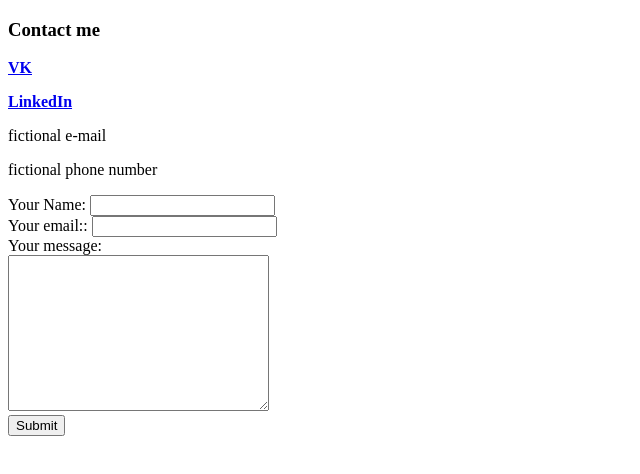
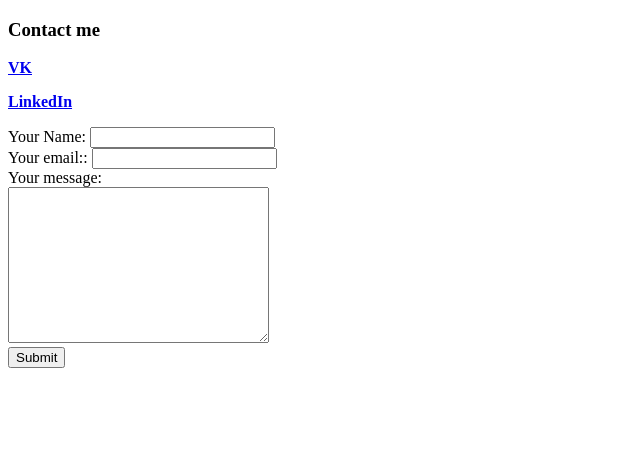
Before and after one commit to VladisMur/CV, a plain HTML site: page Contact me.html in a window 1280 px wide. Shown: the whole page, without its empty margins (0-640 px from the left). Drawn offline with Linux system fonts and the light colour scheme.

Commit message:
deleted unwanted information

```diff
--- a/Contact me.html
+++ b/Contact me.html
@@ -8,8 +8,6 @@
     <h3>Contact me</h3>
       <p><a href="https://vk.com/vladislav_muratov"><strong>VK</strong></a></p>
       <p><a href="https://www.linkedin.com/in/vladislav-muratov-908911114/"><strong>LinkedIn</strong></a></p>
-      <p>fictional e-mail</p>
-      <p>fictional phone number</p>
 
       <form class="" action="mailto:vladiss95@gmail.com" method="post" enctype="text/plain">
         <label>Your Name:</label>
```
